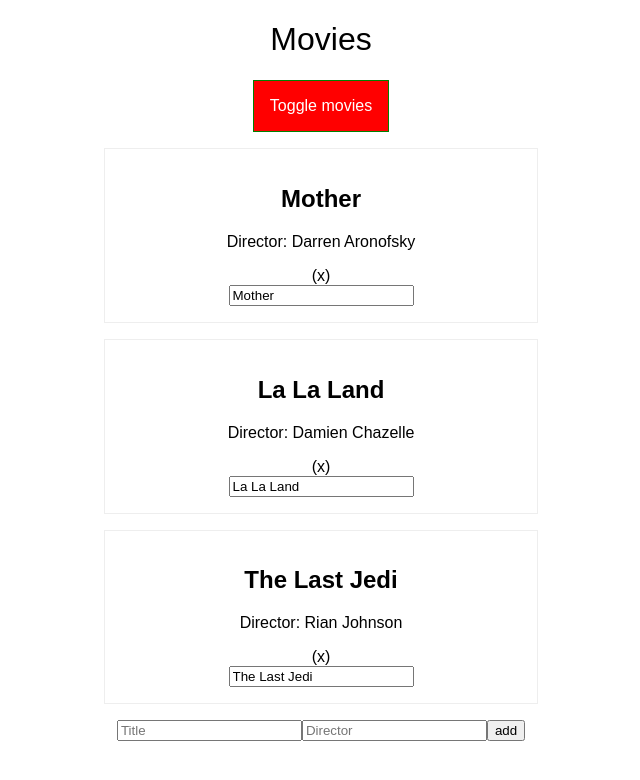
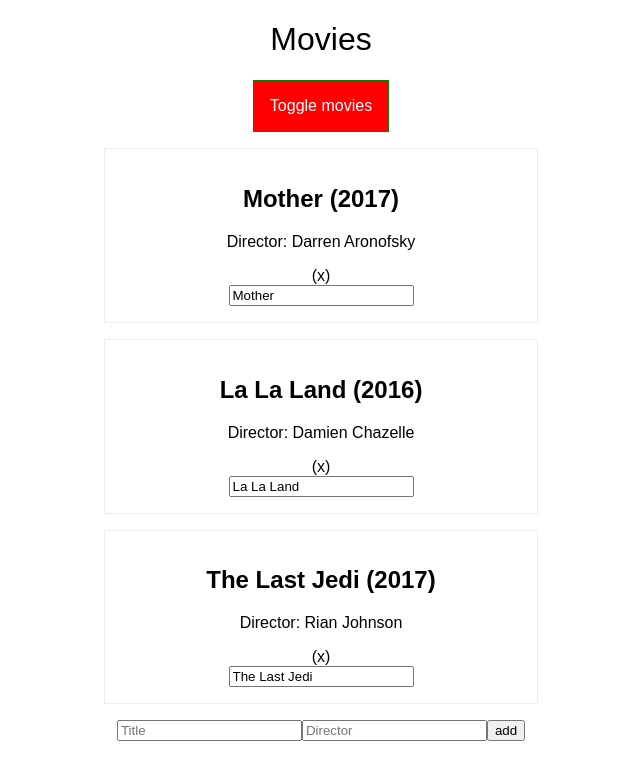
Before and after one commit to clemlatz/watchlist, a React app: page / in a window 1280 px wide. Shown: the top 780 px of the page, without its empty margins (319-959 px from the left). Built offline with nearby package versions, Linux system fonts and the light colour scheme.

Commit message:
Add prop types for Movie component

```diff
--- a/src/components/Movies/Movie/Movie.js
+++ b/src/components/Movies/Movie/Movie.js
@@ -1,16 +1,17 @@
 import React from 'react';
+import PropTypes from 'prop-types';
 
 import withClass from '../../../hoc/withClass';
 
 import css from './Movie.css';
 
-const movie= (props) => {
+const Movie = (props) => {
   if (typeof props.title === 'undefined') {
     throw new Error('Cannot render Movie without a title');
   }
   return (
     <React.Fragment>
-      <h2>{props.title}</h2>
+      <h2>{props.title} ({props.year})</h2>
       <p>Director: {props.director}</p>
       <span onClick={props.onDeleteButtonClick}>(x)</span><br/>
       <input type="text" onChange={props.onInputChange} value={props.title} />
@@ -18,4 +19,12 @@
   );
 };
 
-export default withClass(movie, css.Movie);
+Movie.propTypes = {
+  title: PropTypes.string.isRequired,
+  year: PropTypes.number.isRequired,
+  director: PropTypes.string.isRequired,
+  onDeleteButtonClick: PropTypes.func.isRequired,
+  onInputChange: PropTypes.func.isRequired
+}
+
+export default withClass(Movie, css.Movie);
--- a/src/components/Movies/Movies.js
+++ b/src/components/Movies/Movies.js
@@ -11,6 +11,7 @@
         onInputChange={(e) => props.onInputChange(e, movie.id)}
         title={movie.title}
         director={movie.director}
+        year={movie.year}
       />
     </ErrorBoundary>
   );
--- a/src/containers/App.js
+++ b/src/containers/App.js
@@ -14,9 +14,9 @@
     this.state = {
       showMovies: true,
       movies: [
-        { id: 1, title: "Mother", director: "Darren Aronofsky" },
-        { id: 2, title: "La La Land", director: "Damien Chazelle" },
-        { id: 3, title: "The Last Jedi", director: "Rian Johnson" },
+        { id: 1, title: "Mother", year: 2017, director: "Darren Aronofsky" },
+        { id: 2, title: "La La Land", year: 2016, director: "Damien Chazelle" },
+        { id: 3, title: "The Last Jedi", year: 2017, director: "Rian Johnson" },
         //{ id: 4, director: "Steven Spielberg" }
       ]
     }
```
